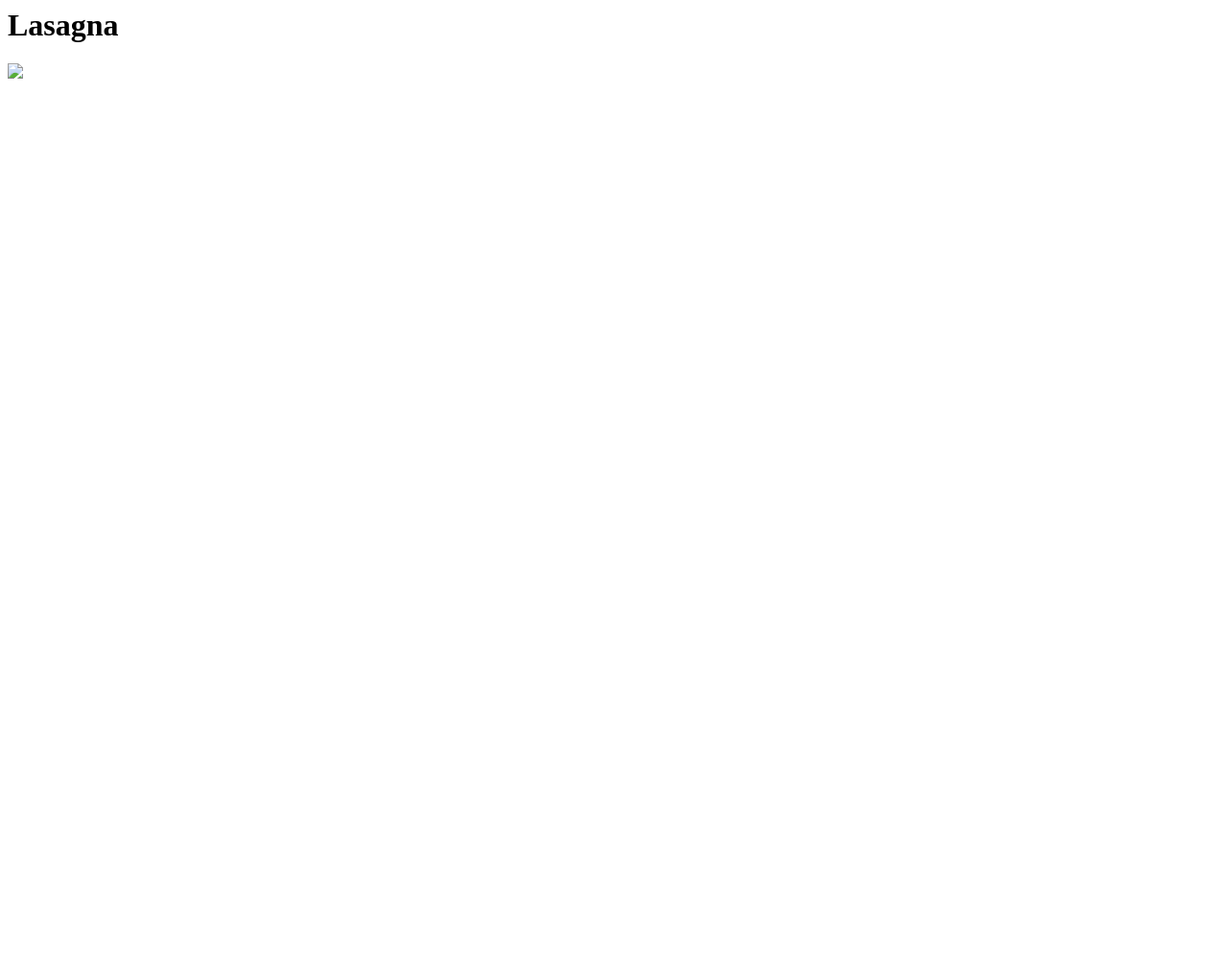
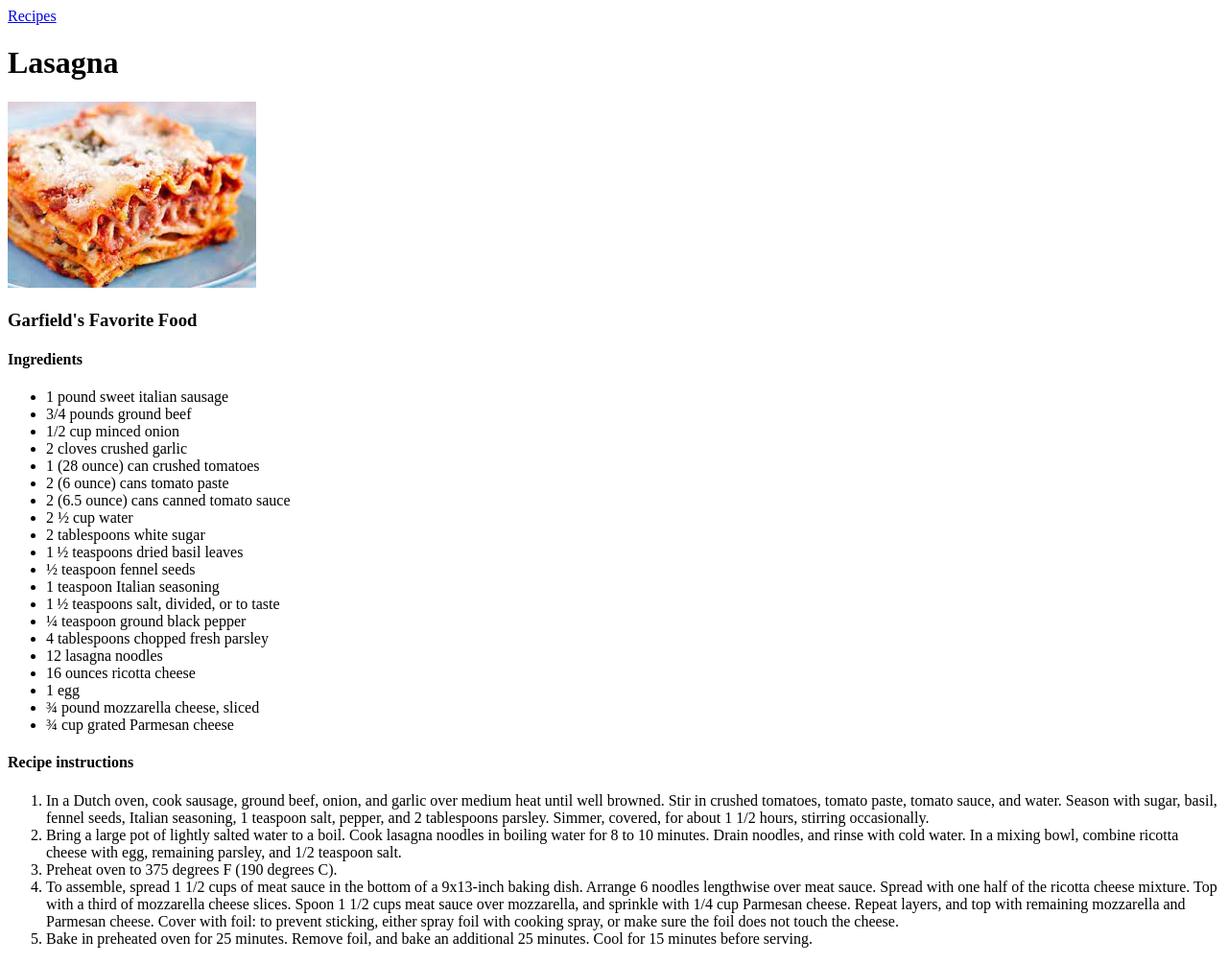
Before and after one commit to JesseOchs/odin_recipes, a plain HTML site: page recipes/lasagna.html in a window 1280 px wide. Shown: the whole page at 96% size. Before the commit the page ends 800 px from the top, so only its background shows below. Drawn offline with Linux system fonts and the light colour scheme.

Commit message:
Feature: Lasagna page completed with links from recipes page and back to recipes page

```diff
--- a/recipes/lasagna.html
+++ b/recipes/lasagna.html
@@ -1,3 +1,73 @@
-<h1> Lasagna</h1>
+<!DOCTYPE html>
+<html lang="en">
+<head>
+    <meta charset="UTF-8">
+    <meta http-equiv="X-UA-Compatible" content="IE=edge">
+    <meta name="viewport" content="width=device-width, initial-scale=1.0">
+    <title>Document</title>
+</head>
+<body>
+   <a href='../index.html'>Recipes</a>
+    <h1> Lasagna</h1>
+    <img src='../images/lasagna.jpeg' >
+    <h3> Garfield's Favorite Food </h3>
 
-<img src='../images/lasagna.jpg' >
+    <div>
+        <h4>Ingredients</h4>
+        <ul>
+            <li>1 pound sweet italian sausage</li>
+            <li>3/4 pounds ground beef</li>
+            <li>1/2 cup minced onion</li>
+            <li>2 cloves crushed garlic</li>
+            <li>1 (28 ounce) can crushed tomatoes</li>
+            <li>2 (6 ounce) cans tomato paste</li>
+            <li>2 (6.5 ounce) cans canned tomato sauce</li>
+            <li>2 ½ cup water</li>
+            <li>2 tablespoons white sugar</li>
+            <li>1 ½ teaspoons dried basil leaves</li>
+            <li>½ teaspoon fennel seeds</li>
+            <li>1 teaspoon Italian seasoning</li>
+            <li>1 ½ teaspoons salt, divided, or to taste</li>
+            <li>¼ teaspoon ground black pepper</li>
+            <li>4 tablespoons chopped fresh parsley</li>
+            <li>12 lasagna noodles</li>
+            <li>16 ounces ricotta cheese</li>
+            <li>1 egg</li>
+            <li>¾ pound mozzarella cheese, sliced</li>
+            <li>¾ cup grated Parmesan cheese </li>
+        </ul>
+    </div>
+
+    <div>
+        <h4>Recipe instructions</h4>
+        <ol>
+            <li>In a Dutch oven, cook sausage, ground beef, onion, and garlic
+                over medium heat until well browned. Stir in crushed tomatoes,
+                tomato paste, tomato sauce, and water. Season with sugar, basil,
+                fennel seeds, Italian seasoning, 1 teaspoon salt, pepper, and 2
+                tablespoons parsley. Simmer, covered, for about 1 1/2 hours,
+                stirring occasionally.</li>
+
+            <li>Bring a large pot of lightly salted water to a boil. Cook lasagna
+                 noodles in boiling water for 8 to 10 minutes. Drain noodles, and
+                 rinse with cold water. In a mixing bowl, combine ricotta cheese with egg,
+                  remaining parsley, and 1/2 teaspoon salt.</li>
+            <li>Preheat oven to 375 degrees F (190 degrees C).</li>
+
+            <li>To assemble, spread 1 1/2 cups of meat sauce in the bottom of a
+                9x13-inch baking dish. Arrange 6 noodles lengthwise over meat sauce.
+                Spread with one half of the ricotta cheese mixture. Top with a third
+                of mozzarella cheese slices. Spoon 1 1/2 cups meat sauce over
+                mozzarella, and sprinkle with 1/4 cup Parmesan cheese. Repeat layers,
+                 and top with remaining mozzarella and Parmesan cheese. Cover with
+                 foil: to prevent sticking, either spray foil with cooking spray,
+                  or make sure the foil does not touch the cheese.</li>
+
+            <li>Bake in preheated oven for 25 minutes. Remove foil, and bake
+                an additional 25 minutes. Cool for 15 minutes before serving.</li>
+
+        </ol>
+    </div>
+
+</body>
+</html>
```
Also changed, not shown: index.html (+18 -1 lines).
